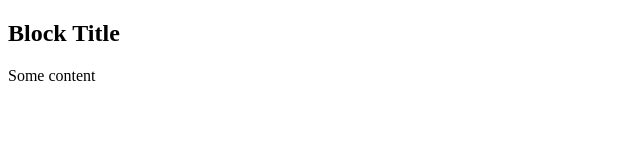
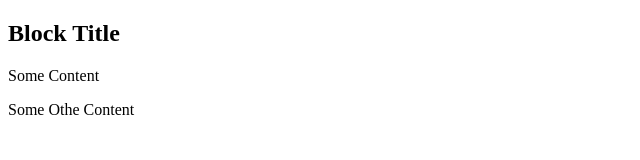
Before and after one commit to doriat/test_repository, a plain HTML site: page index.html in a window 1280 px wide. Shown: the whole page, without its empty margins (0-640 px from the left). Drawn offline with Linux system fonts and the light colour scheme.

Commit message:
Update index.html
Update block content

```diff
--- a/index.html
+++ b/index.html
@@ -10,7 +10,8 @@
 			<h2 class="block__title">Block Title</h2>
 
 			<div class="block__content">
-				<p>Some content</p>
+				<p>Some Content</p>
+				<p>Some Othe Content</p>
 			</div>
 		</div>
 	</body>
```
